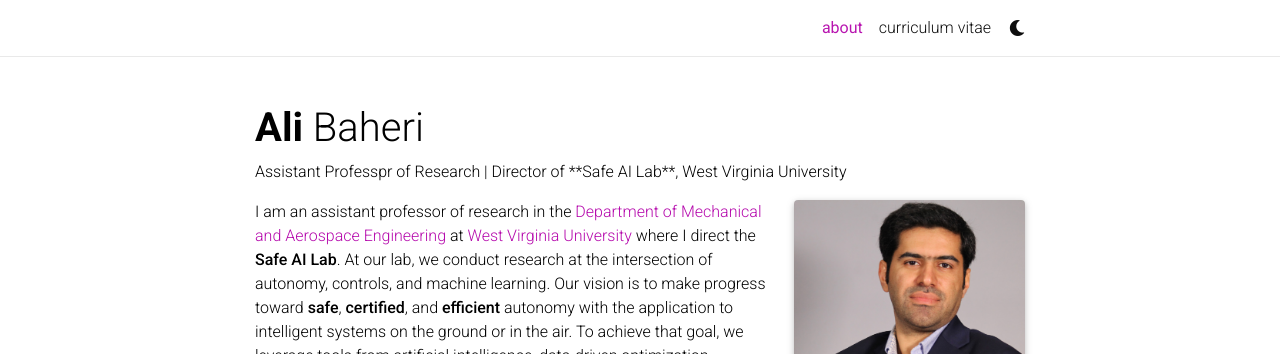
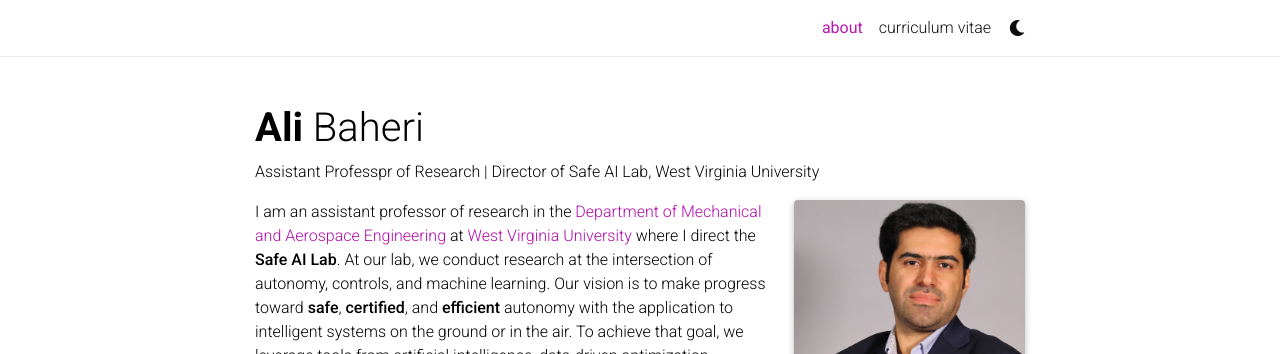
Before and after one commit to AliBaheri/alibaheri, a Jekyll site: the page built from _pages/about.md, in a window 1280 px wide and 900 px high. Shown: the top 354 px of the window. Built offline with Jekyll 4.4.1, drawn with Linux system fonts in a browser that asks for light colours; nearby versions of some CDN libraries; comment, search, counter and statistics services are not loaded; a style sheet for code colours, icons or effects is not loaded.

```diff
--- a/_pages/about.md
+++ b/_pages/about.md
@@ -2,7 +2,7 @@
 layout: about
 title: about
 permalink: /
-description: Assistant Professpr of Research | Director of **Safe AI Lab**, West Virginia University
+description: Assistant Professpr of Research | Director of Safe AI Lab, West Virginia University
 
 #Contacts. Moto. Etc.
 
```
